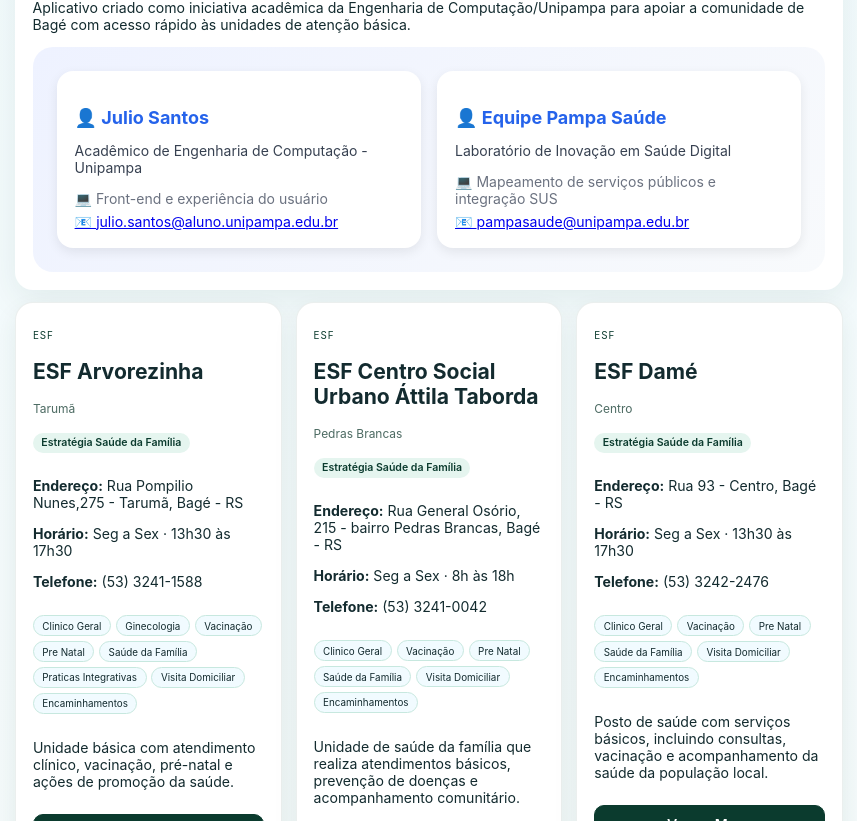
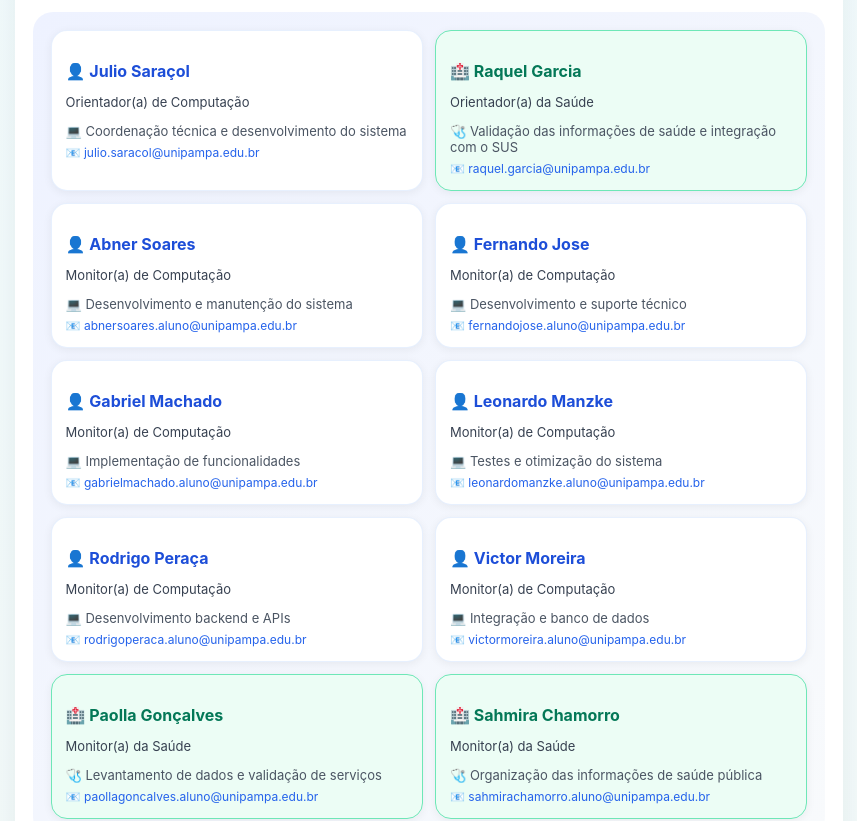
Before and after one commit to RodrigoPeraca/Pampa-Sa-de, a React (Create React App) app: page / in a window 1280 px wide. Shown: the part 899-1720 px from the top of the page, without its empty margins (211-1068 px from the left). Built offline with nearby package versions, Linux system fonts and the light colour scheme.

Commit message:
Mudança em cards de DEVELOPERS + Adição da equipe inteira

```diff
--- a/src/App.css
+++ b/src/App.css
@@ -300,7 +300,7 @@
 /* Profile cards */
 .container {
   background: linear-gradient(135deg, #eef2ff, #f8fafc);
-  padding: 24px;
+  padding: 18px;
   border-radius: 20px;
   width: 100%;
   max-width: 100%;
@@ -317,41 +317,51 @@
 .grid {
   display: grid;
   grid-template-columns: 1fr 1fr;
-  gap: 16px;
+  gap: 12px;
 }
 
 .card {
   background: #ffffff;
   border-radius: 16px;
-  padding: 18px;
-  box-shadow: 0 4px 12px rgba(0,0,0,0.08);
-  transition: 0.2s;
+  padding: 14px;
+  border: 1px solid rgba(59, 130, 246, 0.12);
+  box-shadow: 0 2px 10px rgba(0,0,0,0.06);
+  transition: 0.2s ease;
+}
+
+.health-card {
+  background: #ecfdf5;
+  border-color: #6ee7b7;
 }
 
 .card:hover {
-  transform: translateY(-4px);
+  transform: translateY(-2px);
 }
 
 .name {
-  font-size: 18px;
-  font-weight: bold;
-  color: #2563eb;
-  margin-bottom: 6px;
+  font-size: 16px;
+  font-weight: 700;
+  color: #1d4ed8;
+  margin-bottom: 4px;
+}
+
+.health-card .name {
+  color: #047857;
 }
 
 .role {
-  font-size: 14px;
+  font-size: 13px;
   color: #374151;
 }
 
 .focus {
-  font-size: 14px;
-  color: #6b7280;
-  margin: 6px 0;
+  font-size: 13px;
+  color: #4b5563;
+  margin: 4px 0;
 }
 
 .email {
-  font-size: 13px;
+  font-size: 12px;
   color: #2563eb;
   text-decoration: none;
 }
--- a/src/App.js
+++ b/src/App.js
@@ -608,17 +608,70 @@ const INSTITUTION_LOGOS = [
 ];
 
 const DEVELOPERS = [
+  // 👨‍🏫 ORIENTADORES
   {
-    name: 'Julio Santos',
-    role: 'Acadêmico de Engenharia de Computação - Unipampa',
-    focus: 'Front-end e experiência do usuário',
-    contact: 'julio.santos@aluno.unipampa.edu.br',
+    name: 'Julio Saraçol',
+    role: 'Orientador(a) de Computação',
+    focus: 'Coordenação técnica e desenvolvimento do sistema',
+    contact: 'julio.saracol@unipampa.edu.br',
   },
   {
-    name: 'Equipe Pampa Saúde',
-    role: 'Laboratório de Inovação em Saúde Digital',
-    focus: 'Mapeamento de serviços públicos e integração SUS',
-    contact: 'pampasaude@unipampa.edu.br',
+    name: 'Raquel Garcia',
+    role: 'Orientador(a) da Saúde',
+    focus: 'Validação das informações de saúde e integração com o SUS',
+    contact: 'raquel.garcia@unipampa.edu.br',
+  },
+
+  // 👨‍💻 MONITORES - COMPUTAÇÃO
+  {
+    name: 'Abner Soares',
+    role: 'Monitor(a) de Computação',
+    focus: 'Desenvolvimento e manutenção do sistema',
+    contact: 'abnersoares.aluno@unipampa.edu.br',
+  },
+  {
+    name: 'Fernando Jose',
+    role: 'Monitor(a) de Computação',
+    focus: 'Desenvolvimento e suporte técnico',
+    contact: 'fernandojose.aluno@unipampa.edu.br',
+  },
+  {
+    name: 'Gabriel Machado',
+    role: 'Monitor(a) de Computação',
+    focus: 'Implementação de funcionalidades',
+    contact: 'gabrielmachado.aluno@unipampa.edu.br',
+  },
+  {
+    name: 'Leonardo Manzke',
+    role: 'Monitor(a) de Computação',
+    focus: 'Testes e otimização do sistema',
+    contact: 'leonardomanzke.aluno@unipampa.edu.br',
+  },
+  {
+    name: 'Rodrigo Peraça',
+    role: 'Monitor(a) de Computação',
+    focus: 'Desenvolvimento backend e APIs',
+    contact: 'rodrigoperaca.aluno@unipampa.edu.br',
+  },
+  {
+    name: 'Victor Moreira',
+    role: 'Monitor(a) de Computação',
+    focus: 'Integração e banco de dados',
+    contact: 'victormoreira.aluno@unipampa.edu.br',
+  },
+
+  // 🏥 MONITORES - SAÚDE
+  {
+    name: 'Paolla Gonçalves',
+    role: 'Monitor(a) da Saúde',
+    focus: 'Levantamento de dados e validação de serviços',
+    contact: 'paollagoncalves.aluno@unipampa.edu.br',
+  },
+  {
+    name: 'Sahmira Chamorro',
+    role: 'Monitor(a) da Saúde',
+    focus: 'Organização das informações de saúde pública',
+    contact: 'sahmirachamorro.aluno@unipampa.edu.br',
   },
 ];
 
@@ -777,14 +830,19 @@ function App() {
           {activeInfoTab === 'devs' && (
             <div className="container">
               <div className="grid">
-              {DEVELOPERS.map((person) => (
-                <div key={person.name} className="card">
-                  <h3 className="name">👤 {person.name}</h3>
-                  <p className="role">{person.role}</p>
-                  <p className="focus">💻 {person.focus}</p>
-                  <a href={`mailto:${person.contact}`}>📧 {person.contact}</a>
-                </div>
-              ))}
+              {DEVELOPERS.map((person) => {
+                const isHealthStaff = person.role.includes('Saúde');
+                return (
+                  <div key={person.name} className={`card ${isHealthStaff ? 'health-card' : ''}`}>
+                    <h3 className="name">{isHealthStaff ? '🏥 ' : '👤 '}{person.name}</h3>
+                    <p className="role">{person.role}</p>
+                    <p className="focus">{isHealthStaff ? '🩺' : '💻'} {person.focus}</p>
+                    <a className="email" href={`mailto:${person.contact}`}>
+                      📧 {person.contact}
+                    </a>
+                  </div>
+                );
+              })}
               </div>
             </div>
           )}
```
